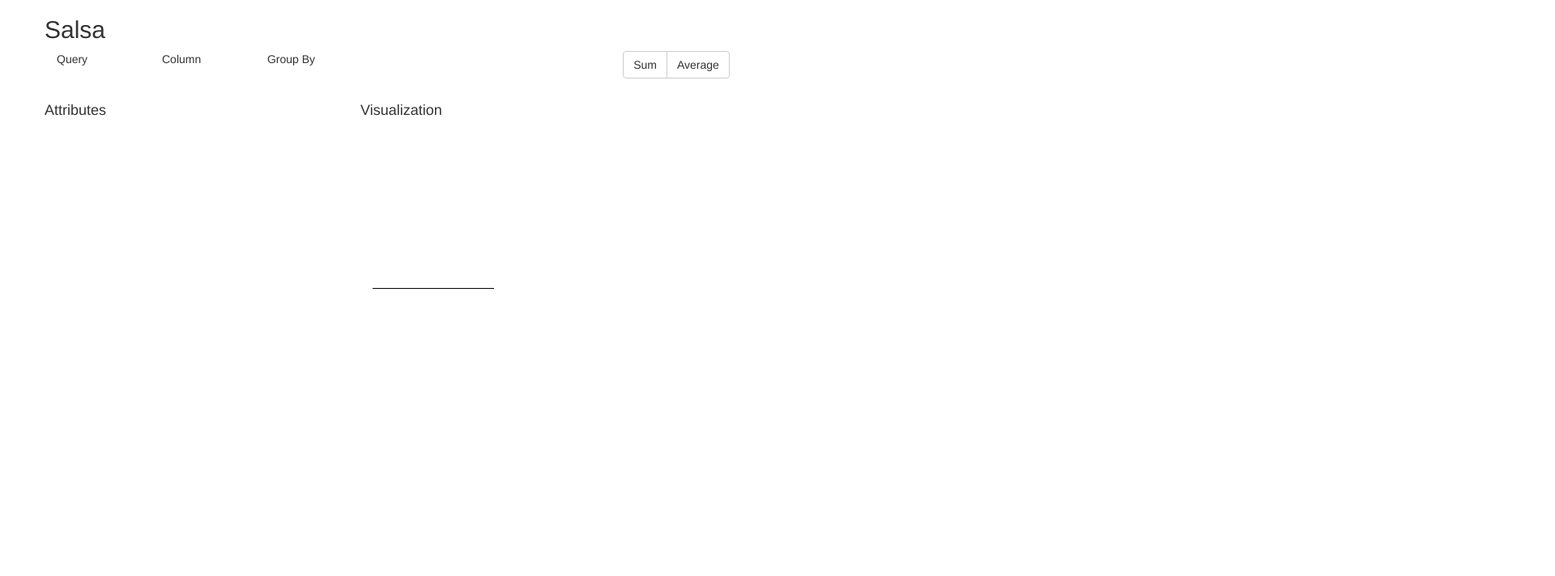
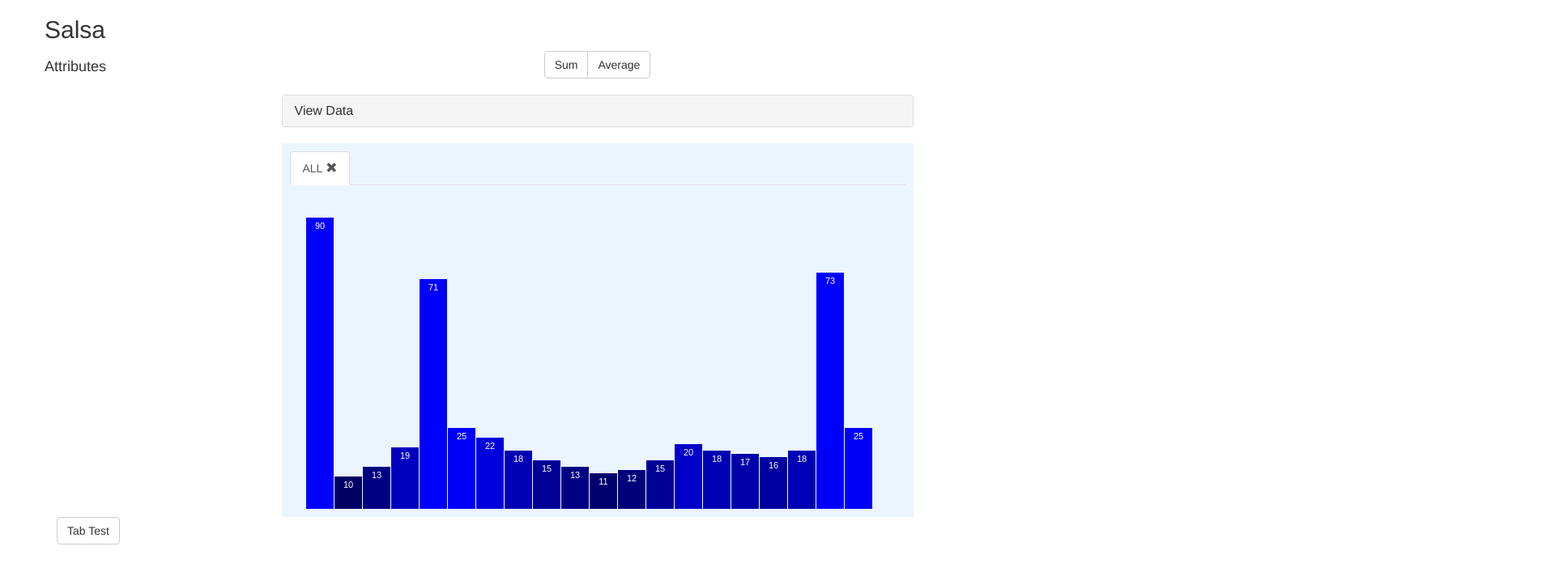
Before and after one commit to funseiki/salsa, a website: page webserver/ui/public/index.html in a window 1280 px wide. Shown: the top 712 px of the page at 81% size, 1920 px wide, since content can reach past the window. Drawn offline with nearby package versions, Linux system fonts and the light colour scheme; no server answers; some icons are missing.

Commit message:
ui updates

```diff
--- a/webserver/ui/public/css/site/index.css
+++ b/webserver/ui/public/css/site/index.css
@@ -4,7 +4,7 @@ body {
 }
 
 .list-group {
-    max-height: 500px;
+    max-height: 400px;
     overflow-y:scroll;
 }
 
@@ -30,3 +30,18 @@ body {
     color: #31708f;
     background-color: #c4e3f3;
 }
+
+.tab-content{
+    padding-left: 20px;
+    height: 400px;
+}
+
+#collapseOne{
+    overflow-x:scroll;
+}
+
+.vis-row{
+    background-color: #EBF5FF;
+    padding: 10px;
+
+}
--- a/webserver/ui/public/index.html
+++ b/webserver/ui/public/index.html
@@ -3,7 +3,7 @@
     <head>
         <link href="/css/lib/bootstrap.min.css" rel="stylesheet">
         <link href="/css/site/index.css" rel="stylesheet">
-        <link href="/css/site/viz.css" rel="stylesheet">
+        <link href="//netdna.bootstrapcdn.com/bootstrap/3.0.0/css/bootstrap-glyphicons.css" rel="stylesheet">
     </head>
     <body>
         <div class="container">
@@ -11,15 +11,18 @@
               <h2>Salsa</h2>
             </div>
             <!-- Aggregation Methods -->
+
             <div class="row">
-                <div class="col-md-4">
-                    <div class="row">
-                        <div id="query" class="col-xs-4" >Query</div>
-                        <div id="column" class="col-xs-4" >Column</div>
-                        <div id="groupBy" class="col-xs-4" >Group By</div>
+                <div class="col-md-3">
+                    <div class="row" id="header">
+                        <h4 class="header">Attributes</h4>
+                    </div>
+                    <div class="row attribute-row">
+                        <ul class="list-group" id="attributes"></ul>
                     </div>
                 </div>
-                <div class="col-md-8">
+                <div class="col-md-8 vis-div">
+                        <div class="row">
                                 <div class="btn-group-wrap">
                                     <div class="btn-group">
                                         <button type="button" class="btn btn-default queryButton" data-type='SUM'>Sum</button>
@@ -27,31 +30,48 @@
                                     </div>
                                 </div>
                         </div>
+                        <div class="row" id="">
+                          <div class="panel-group" id="accordion">
+                          <div class="panel panel-default">
+                            <div class="panel-heading">
+                              <h4 class="panel-title">
+                                <a data-toggle="collapse" data-parent="#accordion" href="#collapseOne">
+                                  View Data
+                                </a>
+                              </h4>
                             </div>
-            <div class="row">
-                <div class="col-md-4">
-                    <div class="row">
-                        <h4 class="header">Attributes</h4>
-                    </div>
-                    <div class="row attribute-row">
-                        <ul class="list-group" id="attributes"></ul>
+                            <div id="collapseOne" class="panel-collapse collapse in">
+                              <div class="panel-body">
+                                <table class="table table-bordered">
+
+                                </table>
                               </div>
                             </div>
-                <div class="col-md-8">
-                    <div class-"row">
-                        <div class="row">
-                            <h4 class="header">Visualization</h4>
+                          </div>
                         </div>
                         </div>
                     <!-- Where the visualization will go -->
+                    <div class="row vis-row">
+                        <ul class="nav nav-tabs">
+                          <li class="active" ><a href="#home" data-toggle="tab">ALL&nbsp<span class="glyphicon glyphicon-remove"></span></a></li>
+                        </ul>
+                        <div class="tab-content">
+                            <div class="tab-pane active" id="home">
                                 <div class="vis"></div>
                             </div>
                         </div>
                     </div>
+                </div>
+            </div>
+            <button type="button" class="btn btn-default submit">
+              Tab Test
+            </button>
+        </div>
         <script src="/js/lib/jquery.min.js"></script>
         <script src="/js/lib/d3.min.js"></script>
+        <script src="/js/lib/bootstrap.min.js"></script>
         <script src="/socket.io/socket.io.js"></script>
-        <script src="/js/site/visualizer.js"></script>
+        <script src="/js/site/dummy.js"></script>
         <script src="/js/site/uiListener.js"></script>
         <script src="/js/site/guiSetup.js"></script>
         <script src="/js/site/socketHandler.js"></script>
--- /dev/null
+++ b/webserver/ui/public/js/site/dummy.js
@@ -0,0 +1,48 @@
+var w = 700;
+      var h = 400;
+      var barPadding = 1;
+
+      var dataset = [ 90, 10, 13, 19, 71, 25, 22, 18, 15, 13,
+              11, 12, 15, 20, 18, 17, 16, 18, 73, 25 ];
+
+      //Create SVG element
+      var svg = d3.select(".vis")
+            .append("svg")
+            .attr("width", w)
+            .attr("height", h);
+
+      svg.selectAll("rect")
+         .data(dataset)
+         .enter()
+         .append("rect")
+         .attr("x", function(d, i) {
+            return i * (w / dataset.length);
+         })
+         .attr("y", function(d) {
+            return h - (d * 4);
+         })
+         .attr("width", w / dataset.length - barPadding)
+         .attr("height", function(d) {
+            return d * 4;
+         })
+         .attr("fill", function(d) {
+          return "rgb(0, 0, " + (d * 10) + ")";
+         });
+
+      svg.selectAll("text")
+         .data(dataset)
+         .enter()
+         .append("text")
+         .text(function(d) {
+            return d;
+         })
+         .attr("text-anchor", "middle")
+         .attr("x", function(d, i) {
+            return i * (w / dataset.length) + (w / dataset.length - barPadding) / 2;
+         })
+         .attr("y", function(d) {
+            return h - (d * 4) + 14;
+         })
+         .attr("font-family", "sans-serif")
+         .attr("font-size", "11px")
+         .attr("fill", "white");
--- a/webserver/ui/public/js/site/guiSetup.js
+++ b/webserver/ui/public/js/site/guiSetup.js
@@ -5,17 +5,37 @@ var guiBuilder = {
             .filter(function(value) { return value.length > 0; });
         console.log("these are the attributes:", attributes);
         var list = $('#attributes');
+        var row = $('<tr></tr>');
         for(var i = 0; i < attributes.length; i++) {
             var entry = $('<a ></a>');
             entry.addClass("button list-group-item attribute")
             entry.attr('data-column', i);
             entry.append(attributes[i])
             list.append(entry);
+            var column = $('<td>'+attributes[i]+'</td>');
+            row.append(column);
         }
+        $('.table').append(row);
         uiListener.eventListeners();
     },
 
     buildTupleList: function(tuples) {
         console.log("these are the attributes:", attributes);
+    },
+
+    addTab: function(tabname){
+        var tab = $('.nav-tabs')
+        var newDiv = $('<div></div>');
+        newDiv.addClass("tab-pane active");
+        newDiv.attr("id",tabname);
+        newDiv.append("<p>Loading new tab..</p>")
+        $(".tab-content").append(newDiv);
+        $('.nav-tabs').append('<li><a href=#'+tabname+' data-toggle="tab">'+tabname+'</a></li>');
+        $('.nav-tabs a:last').tab('show');
+    },
+
+    deleteTab: function(tabname){
+
     }
+
 };
--- a/webserver/ui/public/js/site/setup.js
+++ b/webserver/ui/public/js/site/setup.js
@@ -12,3 +12,14 @@ $(document).ready(function() {
         setupSocket(url, [socketHandler.setupListeners.bind(socketHandler)]);
     });
 });
+
+$('#collapseOne').collapse('hide');
+
+$('#myTab a').click(function (e) {
+  e.preventDefault()
+  $(this).tab('show')
+});
+
+$('.submit').click(function(){
+    guiBuilder.addTab("Test");
+});
```
Also changed, not shown: webserver/test/test-server.js (+1 -1 lines). Lines whose indentation alone changed are shown as unchanged.
